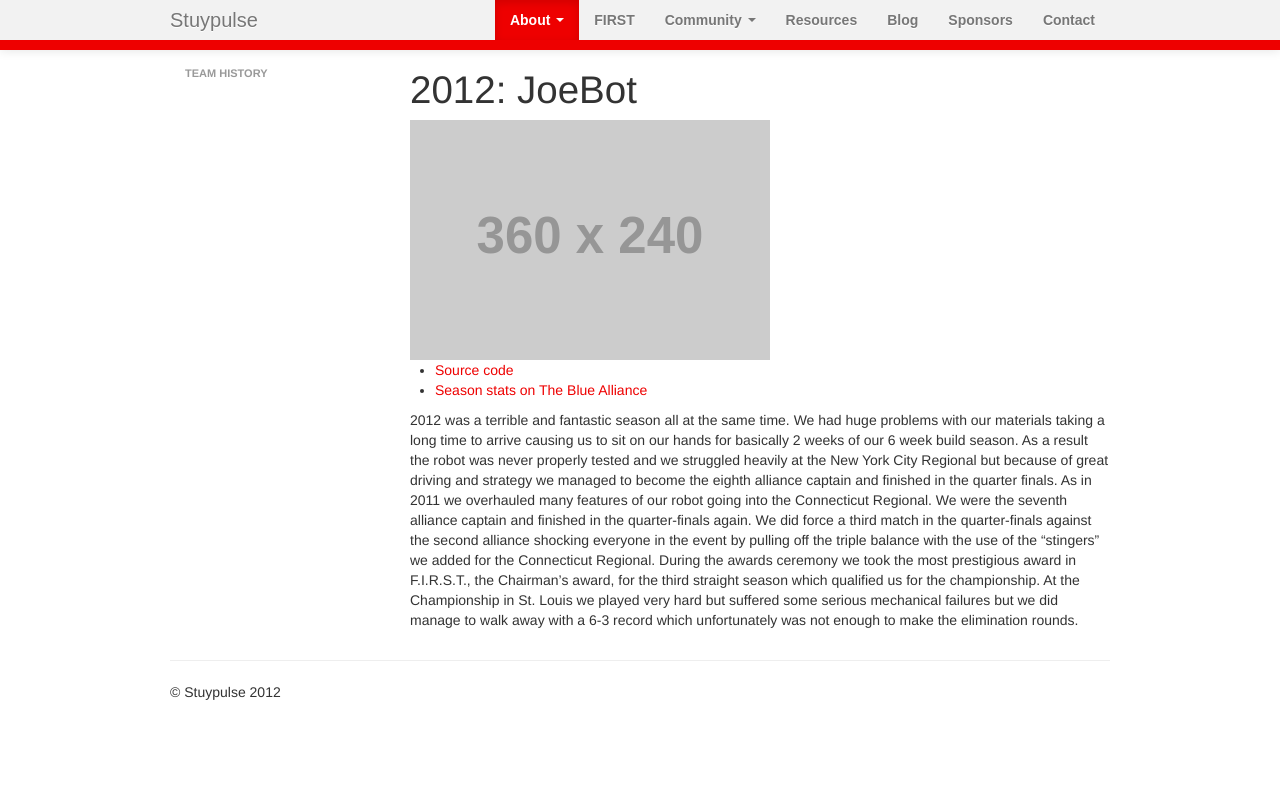
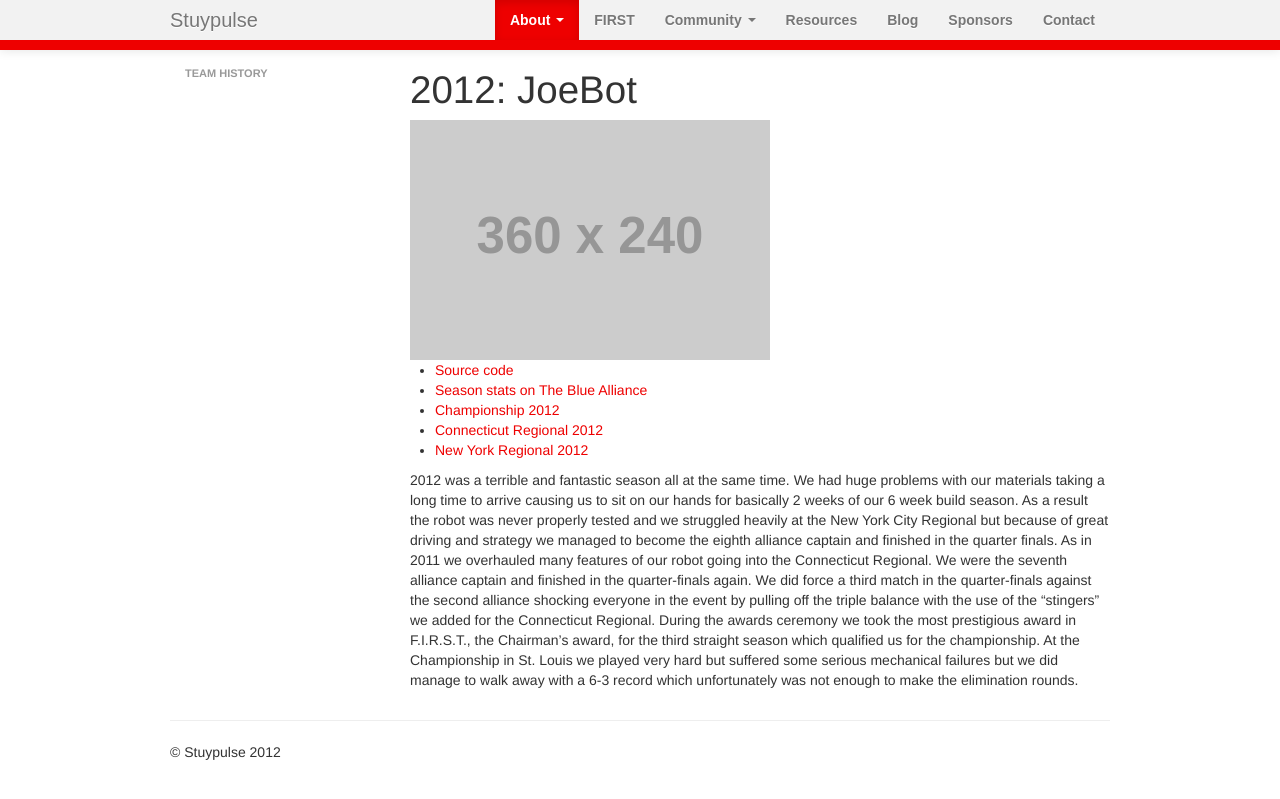
Before and after one commit to StuyPulse/team694.github.io, a Jekyll site: the page built from about/history/2012/index.md, in a window 1280 px wide. Shown: the top 799 px of the page. Built offline with Jekyll 4.4.1, drawn with Linux system fonts in a browser that asks for light colours; nearby versions of some CDN libraries.

Commit message:
add youtube links to history page of joebot, desdroid, donovan, and michael1

```diff
--- a/_layouts/history.html
+++ b/_layouts/history.html
@@ -18,10 +18,14 @@ years: [2012, 2011, 2010, 2009, 2008, 2007, 2006, 2005, 2004, 2003, 2002, 2001]
     <div class="span9">
         <h1>{% if page.year %}{{ page.year }}: {% endif %}{{ page.title }}</h1>
         {% if page.photo %}<img src="{{ page.photo }}">{% endif %}
-        {% if page.source-link or page.year >= 2003 %}
+        {% if page.source-link or page.year >= 2003 or youtube-links  %}
             <ul>
                 {% if page.source-link %}<li><a href="{{ page.source-link }}">Source code</a></li>{% endif %}
                 {% if page.year >= 2003 %}<li><a href="http://www.thebluealliance.com/team/694/{{ page.year }}">Season stats on The Blue Alliance</a></li>{% endif %}
+                {% if page.youtube-links %}{% for link in page.youtube-links %}
+                        <li> <a href="{{link.url}}">{{link.name}}</a></li>
+                    {% endfor %}
+                {% endif %}
             </ul>
         {% endif %}
         {{ content }}
--- a/about/history/2012/index.md
+++ b/about/history/2012/index.md
@@ -4,5 +4,12 @@ title: JoeBot
 year: 2012
 photo: http://placehold.it/360x240
 source-link: https://github.com/prog694/joebot
+youtube-links:
+    - name: Championship 2012
+      url: http://www.youtube.com/playlist?list=PL24F9FBF30CEA7531&feature=plcp
+    - name: Connecticut Regional 2012
+      url: http://www.youtube.com/playlist?list=PL0DF33013AE5FC85F&feature=plcp
+    - name: New York Regional 2012
+      url: http://www.youtube.com/playlist?list=PLC12C99EB9FA86D5D&feature=plcp
 ---
 2012 was a terrible and fantastic season all at the same time. We had huge problems with our materials taking a long time to arrive causing us to sit on our hands for basically 2 weeks of our 6 week build season. As a result the robot was never properly tested and we struggled heavily at the New York City Regional but because of great driving and strategy we managed to become the eighth alliance captain and finished in the quarter finals. As in 2011 we overhauled many features of our robot going into the Connecticut Regional. We were the seventh alliance captain and finished in the quarter-finals again. We did force a third match in the quarter-finals against the second alliance shocking everyone in the event by pulling off the triple balance with the use of the "stingers" we added for the Connecticut Regional. During the awards ceremony we took the most prestigious award in F.I.R.S.T., the Chairman's award, for the third straight season which qualified us for the championship. At the Championship in St. Louis we played very hard but suffered some serious mechanical failures but we did manage to walk away with a 6-3 record which unfortunately was not enough to make the elimination rounds.
--- a/css/main.css
+++ b/css/main.css
@@ -26,3 +26,7 @@
     padding-right: 10px;
     padding-bottom: 10px;
 }
+
+.history_link
+{
+}
```
Also changed, not shown: about/history/2009/index.md (+5 -0 lines), about/history/2010/index.md (+3 -0 lines), about/history/2011/index.md (+5 -0 lines).
